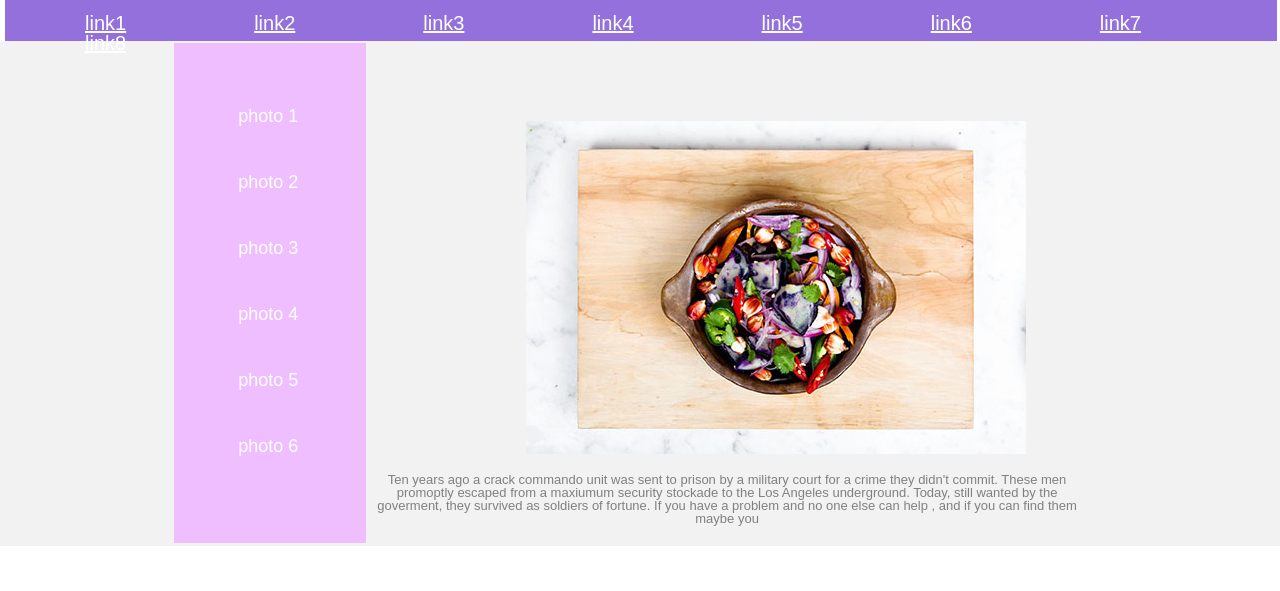
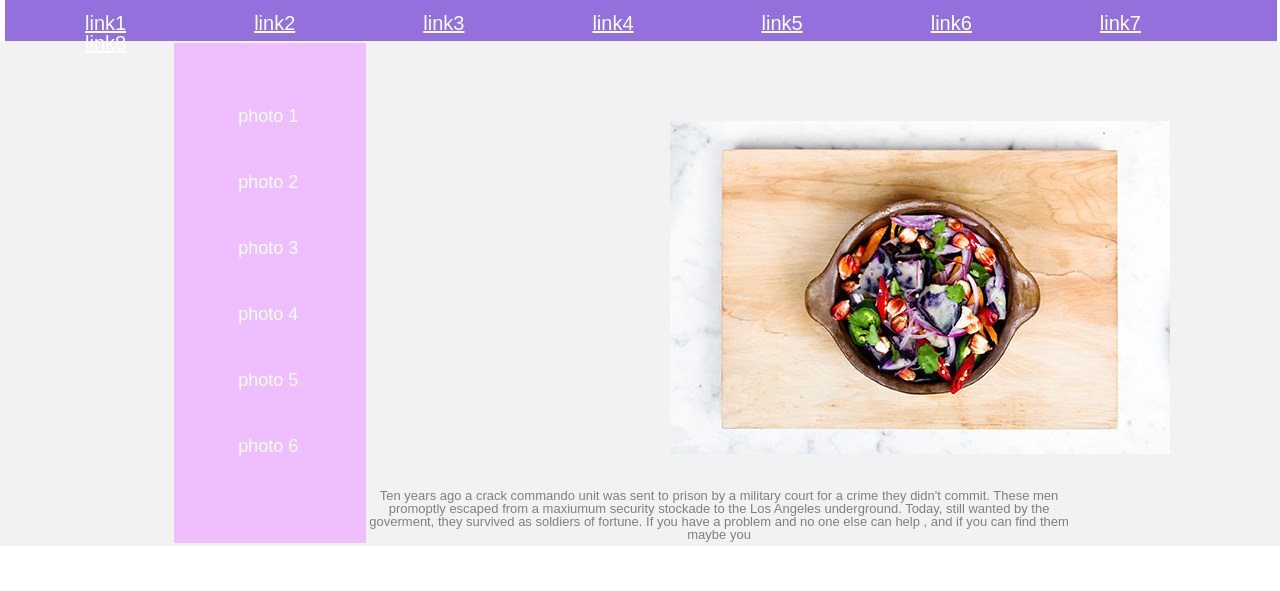
Before and after one commit to SUSANXN/html100-week7, a plain HTML site: page week4-practice/index.html in a window 1280 px wide. Shown: the part 115-706 px from the top of the page. Drawn offline with Linux system fonts and the light colour scheme.

Commit message:
made minor changes at 10:09pm

```diff
--- a/week4-practice/index.html
+++ b/week4-practice/index.html
@@ -35,7 +35,7 @@
   </section>
 
   <article>
-    <img src="images/stirfry.jpg" alt="Stirfry" class=stirfry><br>
+    <img src="images/stirfry.jpg" alt="Stirfry">
     <p>Ten years ago a crack commando unit was sent to prison by a military court for a crime they didn't commit. These men promoptly escaped from a maxiumum security stockade to the Los Angeles underground. Today, still wanted by the goverment, they survived as soldiers of fortune. If you have a problem and no one else can help , and if you can find them maybe you</p>
   </article>
 
--- a/week4-practice/styles/stylesheet.css
+++ b/week4-practice/styles/stylesheet.css
@@ -58,15 +58,17 @@ article {
 }
 
 article p {
-  padding-top:1rem;
-  padding-bottom: 1em;
-  padding-right:9rem;
-  padding-left:9rem;
+  padding-top:2rem;
+  padding-bottom: 2em;
+  padding-right:7rem;
+  padding-left:7rem;
+  margin-right:3rem;
+  margin-left:3rem;
   text-align:center;
   font-size: 13px
 }
 
-article img {padding-left:10rem; }
+article img {padding-left:19rem; }
 
 
 section {
```
Also changed, not shown: week4-practice/part1.html (+0 -7 lines), week4-practice/part2.html (+0 -7 lines).
